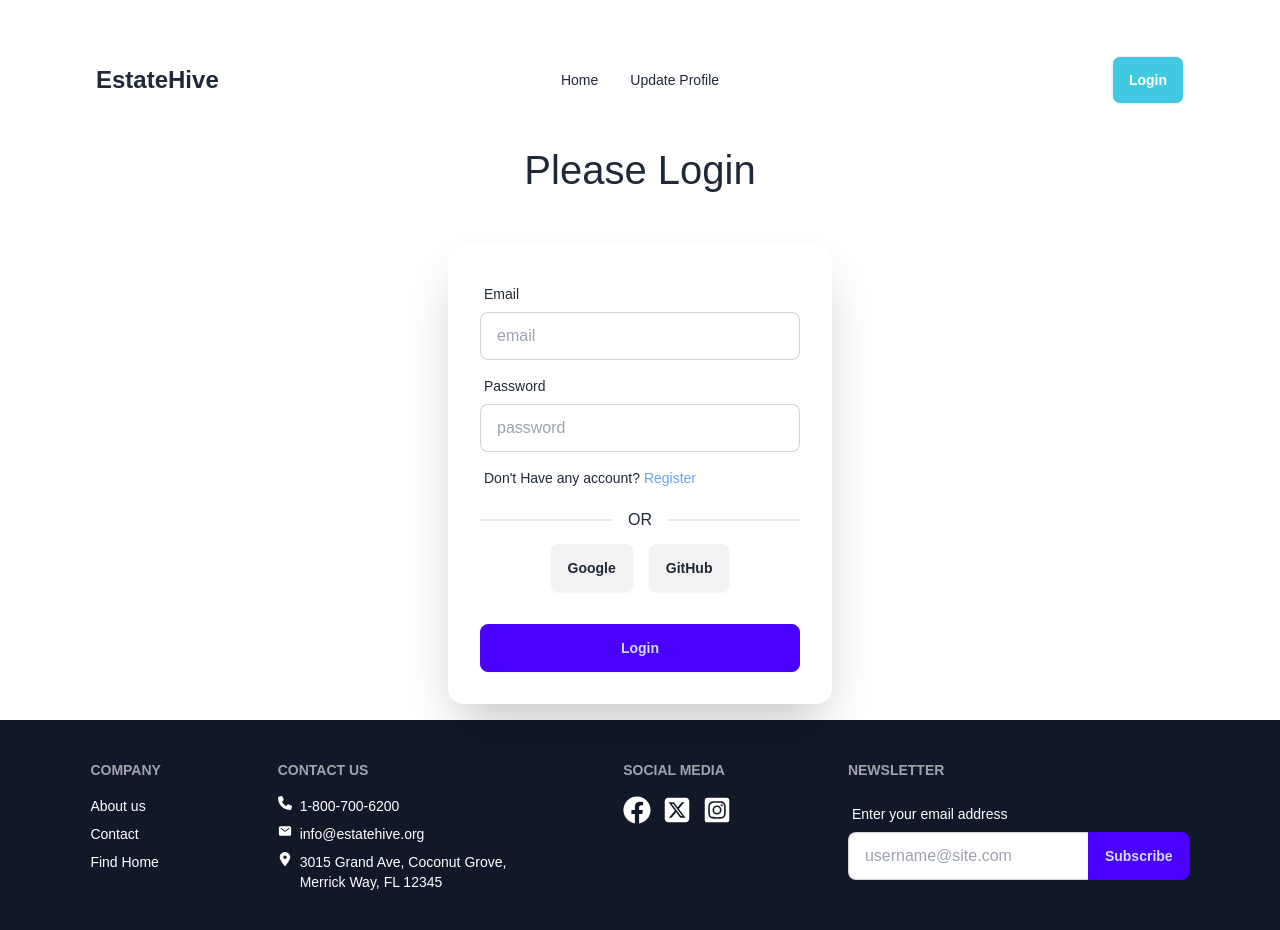
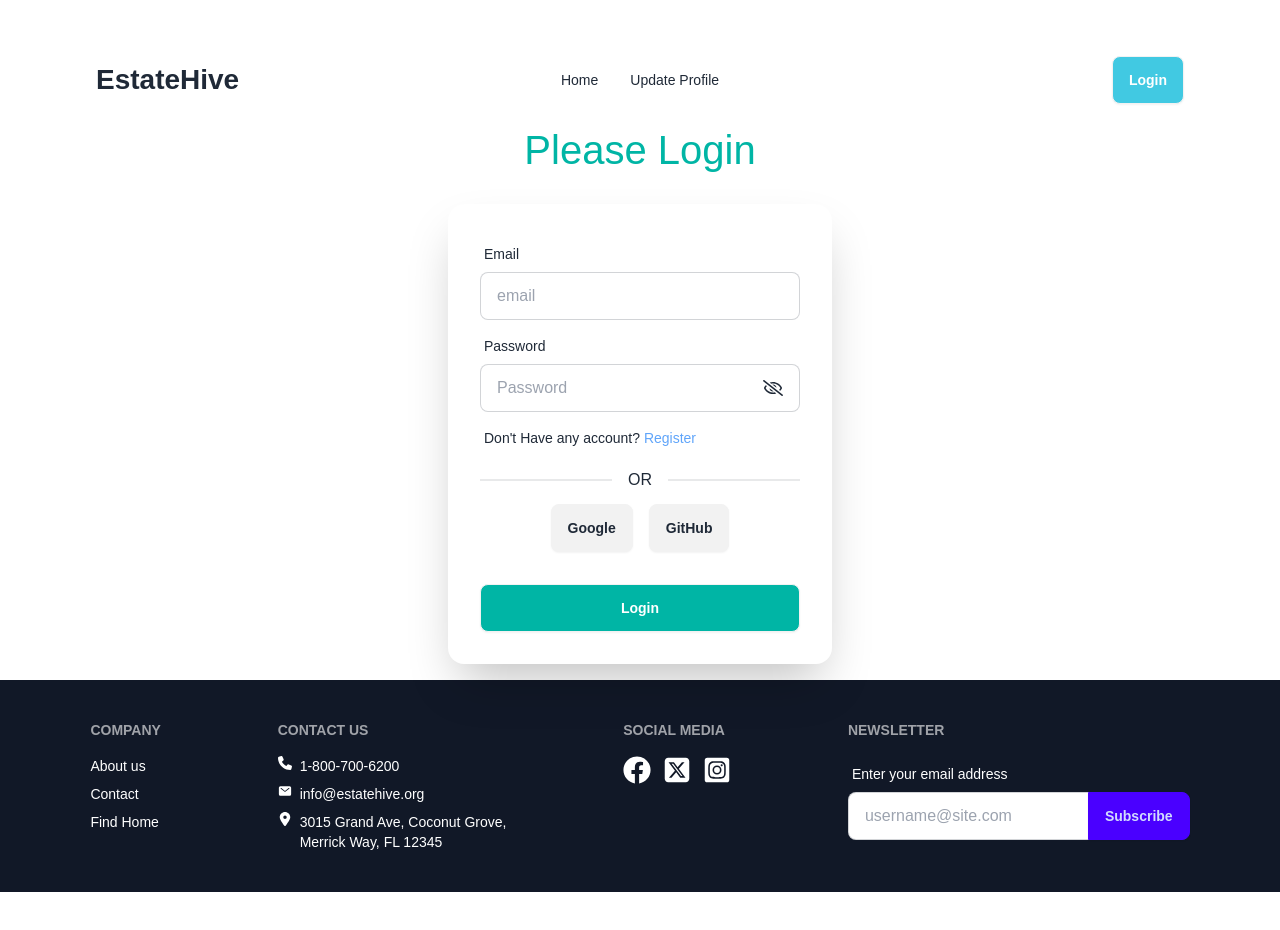
Before and after one commit to Fahim-Prodhan/estate-hive, a React (Vite) app: page /login in a window 1280 px wide. After the commit the page ends 892 px from the top, so only its background shows below. Built offline with nearby package versions, Linux system fonts and the light colour scheme; no server answers.

Commit message:
Implement show and hide passwords

```diff
--- a/src/components/footer/Footer.jsx
+++ b/src/components/footer/Footer.jsx
@@ -35,7 +35,7 @@ const Footer = () => {
                         </label>
                         <div className="join">
                             <input type="text" placeholder="username@site.com" className="input input-bordered join-item " />
-                            <button className="btn btn-primary join-item">Subscribe</button>
+                            <button className="btn btn-primary join-item -ml-3">Subscribe</button>
                         </div>
                     </fieldset>
                 </form>
--- a/src/components/navbar/Navbar.jsx
+++ b/src/components/navbar/Navbar.jsx
@@ -38,7 +38,7 @@ const Navbar = () => {
                             }
                         </ul>
                     </div>
-                    <Link to={'/'} className="text-2xl cursor-pointer font-bold">EstateHive</Link>
+                    <Link to={'/'} className="text-[28px] cursor-pointer font-bold">EstateHive</Link>
                 </div>
                 <div className="navbar-center hidden lg:flex">
                     <ul className="menu menu-horizontal px-1">
--- a/src/pages/login/Login.jsx
+++ b/src/pages/login/Login.jsx
@@ -2,11 +2,14 @@
 import { Link, useLocation, useNavigate } from "react-router-dom";
 import auth from "../../firebase/firebase.config";
 import { GithubAuthProvider, GoogleAuthProvider, signInWithPopup } from "firebase/auth";
-import { useContext } from "react";
+import { useContext, useState } from "react";
 import { AuthContext } from "../../provider/AuthProvider";
 import { ToastContainer, toast } from "react-toastify";
 import 'react-toastify/dist/ReactToastify.css';
 import { Helmet } from "react-helmet";
+import { FaRegEyeSlash } from "react-icons/fa";
+import { MdOutlineRemoveRedEye } from "react-icons/md";
+
 
 
 const Login = () => {
@@ -16,6 +19,12 @@ const Login = () => {
     const githubProvider = new GithubAuthProvider();
     const location = useLocation();
     const navigate = useNavigate()
+
+    const [eye,setEye] = useState(false)
+
+    const togglePassword = ()=>{
+        setEye(!eye)
+    }
 
 
     const handleGoogleSignIn = () => {
@@ -78,11 +87,11 @@ const Login = () => {
 
     return (
         <div>
-             <Helmet>
+            <Helmet>
                 <title>EstateHive | Login</title>
             </Helmet>
-            <div className="text-center my-7">
-                <h1 className="text-[40px]">Please Login</h1>
+            <div className="text-center py-2">
+                <h1 className="text-[40px] text-[#00b5a5]">Please Login</h1>
             </div>
             <div className="">
                 <div className="hero-content flex-col lg:flex-row-reverse">
@@ -98,7 +107,10 @@ const Login = () => {
                                 <label className="label">
                                     <span className="label-text">Password</span>
                                 </label>
-                                <input name="password" type="password" placeholder="password" className="input input-bordered" required />
+                                <label className="input input-bordered flex items-center gap-2 label">
+                                    <input name="password" type={eye?"text":"password"} className="grow" placeholder="Password" />
+                                    <span onClick={togglePassword} className="text-xl">{eye?<MdOutlineRemoveRedEye />:<FaRegEyeSlash />}</span>
+                                </label>
                                 <label className="label">
                                     <p className="pt-2 text-sm">Don't Have any account? <span className="text-blue-400"><Link to='/register'>Register</Link></span></p>
                                 </label>
@@ -109,7 +121,7 @@ const Login = () => {
                                 </div>
                             </div>
                             <div className="form-control mt-6">
-                                <button type="submit" className="btn btn-primary">Login</button>
+                                <button type="submit" className="btn bg-[#00b5a5] text-white">Login</button>
                             </div>
                         </form>
                     </div>
--- a/src/pages/register/Register.jsx
+++ b/src/pages/register/Register.jsx
@@ -1,17 +1,25 @@
 /* eslint-disable react/no-unescaped-entities */
-import { useContext } from "react";
+import { useContext, useState } from "react";
 import { Link, useNavigate } from "react-router-dom";
 import { AuthContext } from "../../provider/AuthProvider";
 import { updateProfile } from "firebase/auth";
 import { ToastContainer, toast } from "react-toastify";
 import 'react-toastify/dist/ReactToastify.css';
 import { Helmet } from "react-helmet";
+import { FaRegEyeSlash } from "react-icons/fa";
+import { MdOutlineRemoveRedEye } from "react-icons/md";
 
 
 const Register = () => {
 
     const { createUser } = useContext(AuthContext)
     const navigate = useNavigate()
+
+    const [eye,setEye] = useState(false)
+
+    const togglePassword = ()=>{
+        setEye(!eye)
+    }
 
     const handleRegister = e => {
         e.preventDefault();
@@ -48,11 +56,11 @@ const Register = () => {
 
     return (
         <div>
-             <Helmet>
+            <Helmet>
                 <title>EstateHive | Register</title>
             </Helmet>
-            <div className="text-center my-7">
-                <h1 className="text-[40px]">Register</h1>
+            <div className="text-center my-3">
+                <h1 className="text-[40px] text-[#00b5a5]">Register</h1>
             </div>
             <div className="">
                 <div className="hero-content flex-col lg:flex-row-reverse">
@@ -80,13 +88,16 @@ const Register = () => {
                                 <label className="label">
                                     <span className="label-text">Password</span>
                                 </label>
-                                <input name="password" type="password" placeholder="Enter password" className="input input-bordered" required />
+                                <label className="input input-bordered flex items-center gap-2 label">
+                                    <input name="password" type={eye ? "text" : "password"} className="grow" placeholder="Password" />
+                                    <span onClick={togglePassword} className="text-xl">{eye ? <MdOutlineRemoveRedEye /> : <FaRegEyeSlash />}</span>
+                                </label>
                                 <label className="label">
                                     <p className="pt-2 text-sm">Already have an account? <span className="text-blue-400"><Link to='/login'>Login</Link></span></p>
                                 </label>
                             </div>
                             <div className="form-control mt-6">
-                                <button type="submit" className="btn btn-primary">Create an account</button>
+                                <button type="submit" className="btn bg-[#00b5a5] text-white">Create an account</button>
                             </div>
                         </form>
                     </div>
--- a/src/pages/updateProfile/UpdateProfile.jsx
+++ b/src/pages/updateProfile/UpdateProfile.jsx
@@ -8,6 +8,7 @@ import { Helmet } from "react-helmet";
 const UpdateProfile = () => {
 
     const { user } = useContext(AuthContext)
+
 
     const handleUpdateProfile = e => {
         e.preventDefault();
--- a/src/pages/userProfile/UserProfile.jsx
+++ b/src/pages/userProfile/UserProfile.jsx
@@ -50,10 +50,10 @@ const UserProfile = () => {
                 </div>
 
                 <div className="col-span-4 space-y-4">
-                    <h1><span className="font-bold">Name:</span> <span className="animate__animated animate__flipInX">{user?.displayName}</span></h1>
-                    <h1><span className="font-bold">Email:</span> <span className="animate__animated animate__flipInX">{user?.email}</span></h1>
-                    <h1><span className="font-bold">PhotoURL:</span> <span className="animate__animated animate__flipInX">{user?.photoURL?.slice(0, 40)}...</span></h1>
-                    <h1><span className="font-bold">Verify Status:</span> <span className="animate__animated animate__flipInX">{user?.emailVerified ? "Verified" : "Not Verified"}</span></h1>
+                    <h1><span className="font-bold">Name:</span> <span className="animate__animated animate__flipInX animate__delay:1s">{user?.displayName}</span></h1>
+                    <h1><span className="font-bold">Email:</span> <span className="animate__animated animate__flipInX animate__delay:1s">{user?.email}</span></h1>
+                    <h1><span className="font-bold">PhotoURL:</span> <span className="animate__animated animate__flipInX animate__delay:1s">{user?.photoURL?.slice(0, 40)}...</span></h1>
+                    <h1><span className="font-bold">Verify Status:</span> <span className="animate__animated animate__flipInX animate__delay:1s">{user?.emailVerified ? "Verified" : "Not Verified"}</span></h1>
                 </div>
             </div>
 
```
